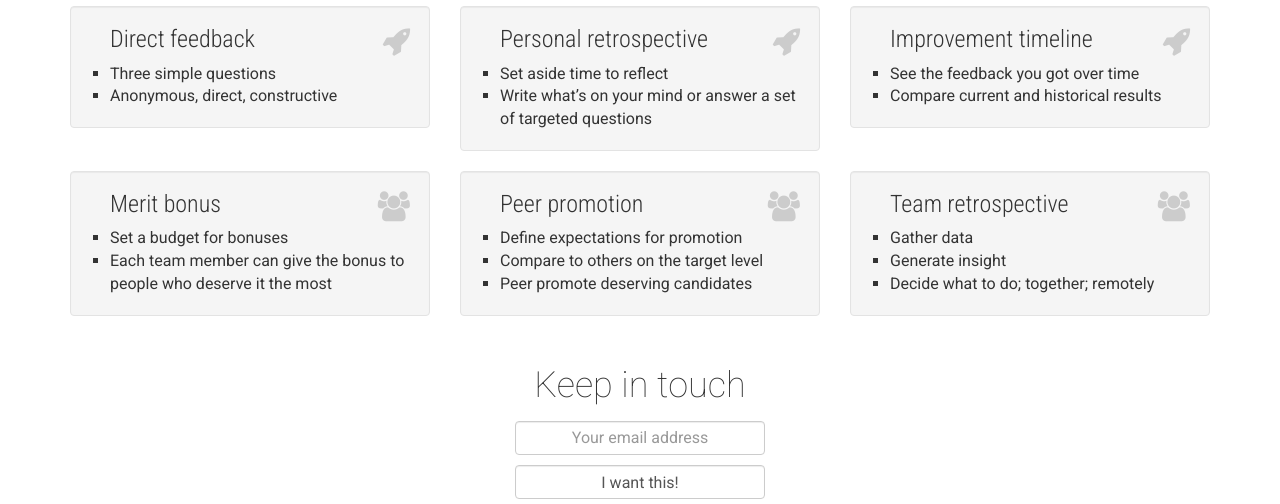
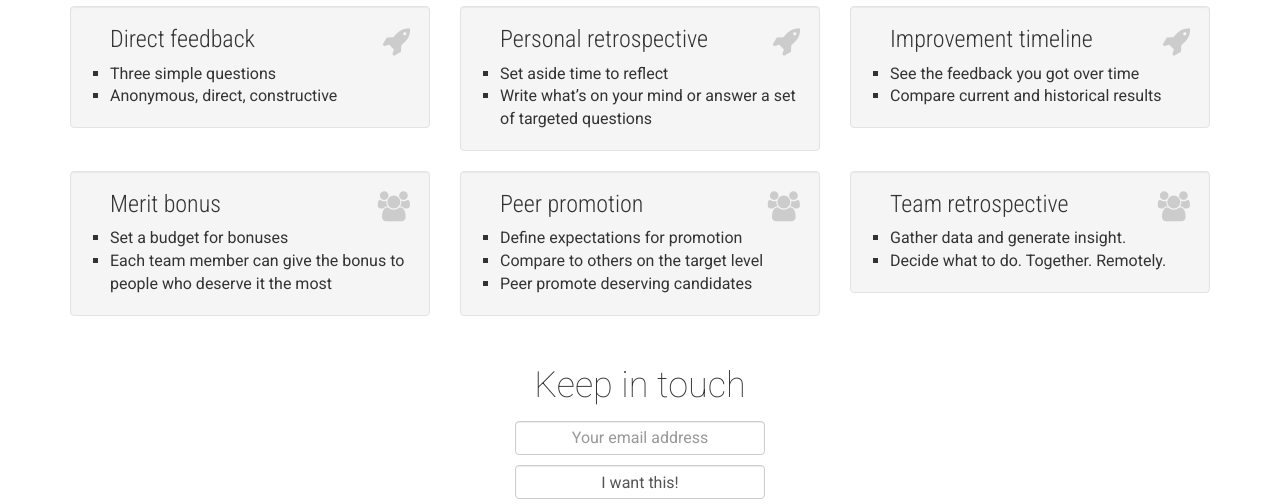
Before and after one commit to tasuk/psfg, a Django app: page /labs in a window 1280 px wide. Shown: the part 325-829 px from the top of the page. Run offline with Django 3.2, Linux system fonts and the light colour scheme; some libraries are stand-ins or nearby versions.

Commit message:
Reword team retrospectives section.

```diff
--- a/homepage/templates/index.html
+++ b/homepage/templates/index.html
@@ -152,9 +152,8 @@
                 <h3>Team retrospective</h3>
                 <i class="fa fa-group"></i>
                 <ul>
-                    <li>Gather data</li>
-                    <li>Generate insight</li>
-                    <li>Decide what to do; together; remotely</li>
+                    <li>Gather data and generate insight.</li>
+					<li>Decide what to do. Together. Remotely.</li>
                 </ul>
             </div>
         </div>
```
